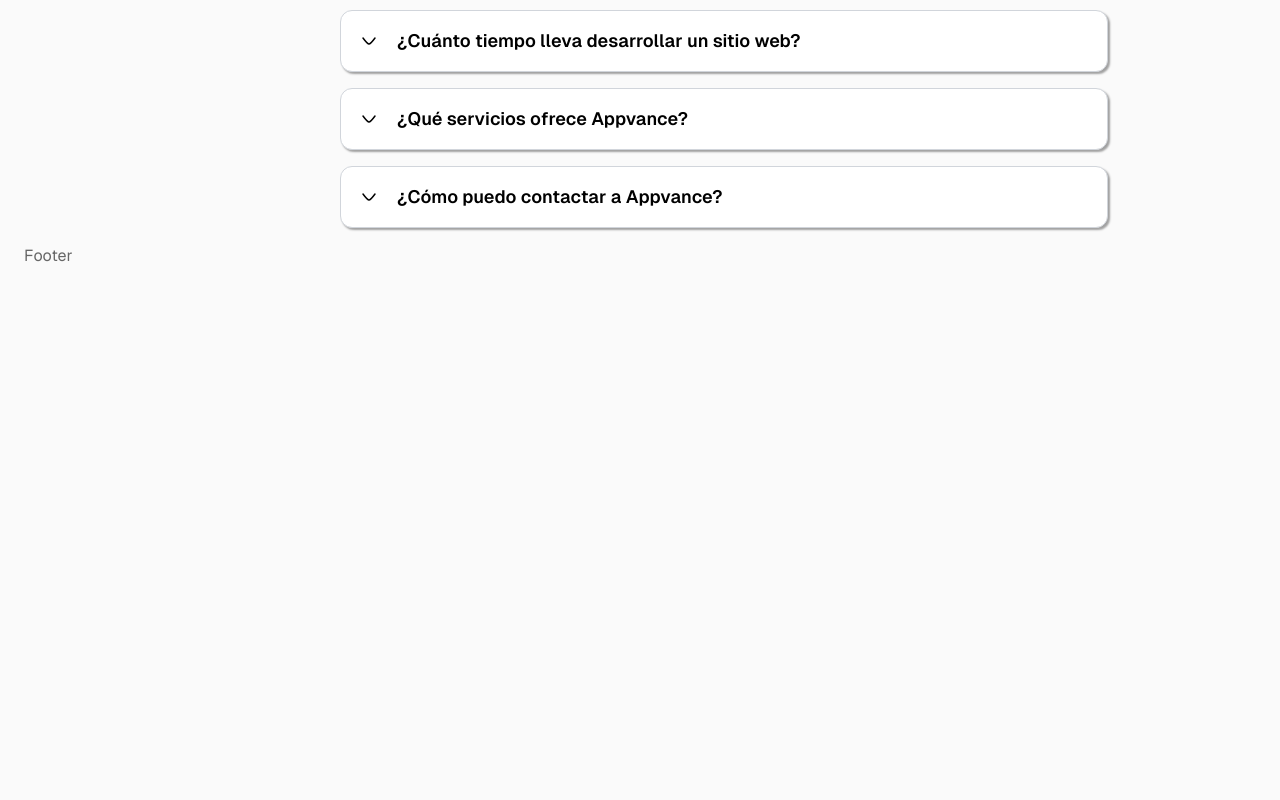
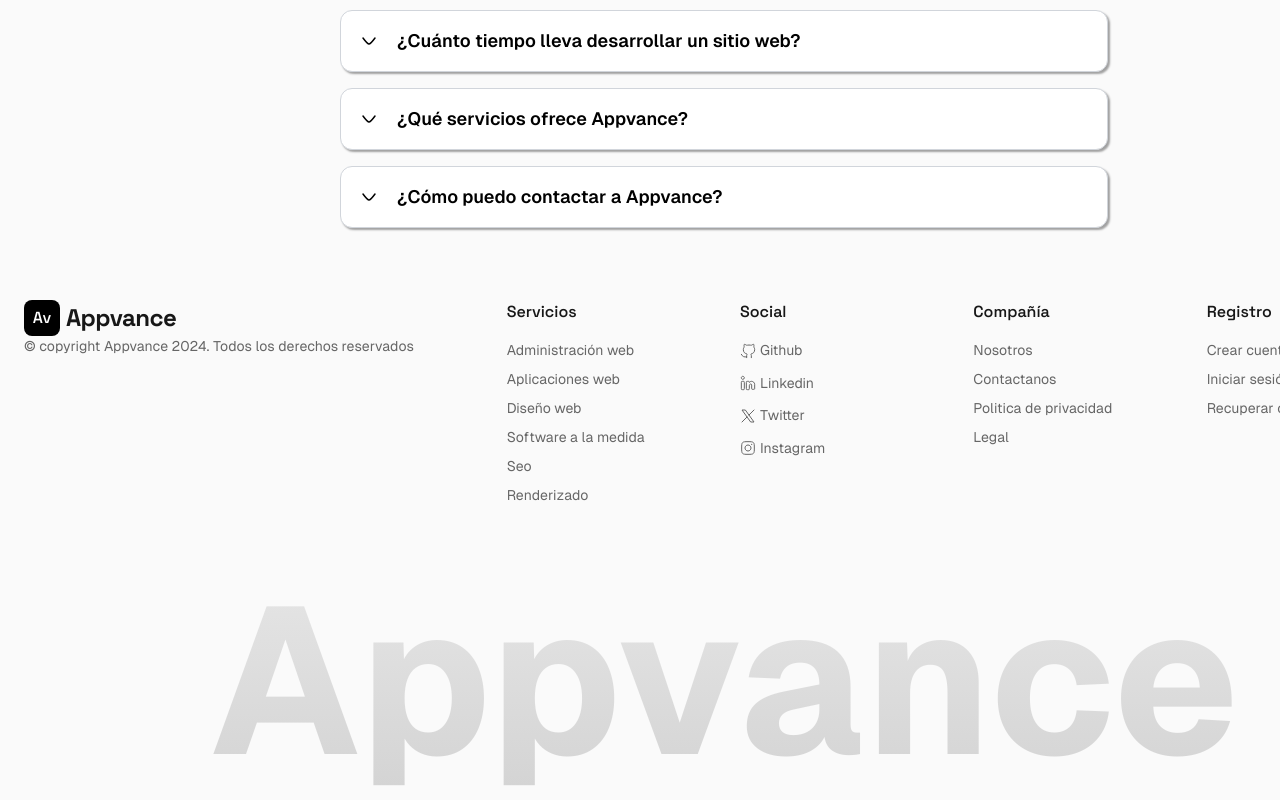
Before and after one commit to VictorManl/appvance, a Next.js app: page /home in a window 1280 px wide. Shown: the part 1034-1834 px from the top of the page. Before the commit the page ends 1302 px from the top, so only its background shows below. Built offline with nearby package versions, Linux system fonts and the light colour scheme.

Commit message:
Agregar íconos de redes sociales (Github, Instagram, Linkedin, Twitter) y actualizar el pie de página con enlaces correspondientes

```diff
--- /dev/null
+++ b/src/assets/icons/Github.tsx
@@ -0,0 +1,27 @@
+const Github = (props: React.SVGProps<SVGSVGElement>) => (
+	<svg
+		xmlns="http://www.w3.org/2000/svg"
+		viewBox="0 0 24 24"
+		width={24}
+		height={24}
+		color={'#000000'}
+		fill={'none'}
+		{...props}
+	>
+		<path
+			d="M10 20.5675C6.57143 21.7248 3.71429 20.5675 2 17"
+			stroke="currentColor"
+			strokeWidth="1.5"
+			strokeLinecap="round"
+			strokeLinejoin="round"
+		/>
+		<path
+			d="M10 22V18.7579C10 18.1596 10.1839 17.6396 10.4804 17.1699C10.6838 16.8476 10.5445 16.3904 10.1771 16.2894C7.13394 15.4528 5 14.1077 5 9.64606C5 8.48611 5.38005 7.39556 6.04811 6.4464C6.21437 6.21018 6.29749 6.09208 6.31748 5.9851C6.33746 5.87813 6.30272 5.73852 6.23322 5.45932C5.95038 4.32292 5.96871 3.11619 6.39322 2.02823C6.39322 2.02823 7.27042 1.74242 9.26698 2.98969C9.72282 3.27447 9.95075 3.41686 10.1515 3.44871C10.3522 3.48056 10.6206 3.41384 11.1573 3.28041C11.8913 3.09795 12.6476 3 13.5 3C14.3524 3 15.1087 3.09795 15.8427 3.28041C16.3794 3.41384 16.6478 3.48056 16.8485 3.44871C17.0493 3.41686 17.2772 3.27447 17.733 2.98969C19.7296 1.74242 20.6068 2.02823 20.6068 2.02823C21.0313 3.11619 21.0496 4.32292 20.7668 5.45932C20.6973 5.73852 20.6625 5.87813 20.6825 5.9851C20.7025 6.09207 20.7856 6.21019 20.9519 6.4464C21.6199 7.39556 22 8.48611 22 9.64606C22 14.1077 19.8661 15.4528 16.8229 16.2894C16.4555 16.3904 16.3162 16.8476 16.5196 17.1699C16.8161 17.6396 17 18.1596 17 18.7579V22"
+			stroke="currentColor"
+			strokeWidth="1.5"
+			strokeLinecap="round"
+			strokeLinejoin="round"
+		/>
+	</svg>
+)
+export default Github
--- /dev/null
+++ b/src/assets/icons/Instagram.tsx
@@ -0,0 +1,32 @@
+const Instagram = (props: React.SVGProps<SVGSVGElement>) => (
+	<svg
+		xmlns="http://www.w3.org/2000/svg"
+		viewBox="0 0 24 24"
+		width={24}
+		height={24}
+		color={'#000000'}
+		fill={'none'}
+		{...props}
+	>
+		<path
+			d="M2.5 12C2.5 7.52166 2.5 5.28249 3.89124 3.89124C5.28249 2.5 7.52166 2.5 12 2.5C16.4783 2.5 18.7175 2.5 20.1088 3.89124C21.5 5.28249 21.5 7.52166 21.5 12C21.5 16.4783 21.5 18.7175 20.1088 20.1088C18.7175 21.5 16.4783 21.5 12 21.5C7.52166 21.5 5.28249 21.5 3.89124 20.1088C2.5 18.7175 2.5 16.4783 2.5 12Z"
+			stroke="currentColor"
+			strokeWidth="1.5"
+			strokeLinejoin="round"
+		/>
+		<path
+			d="M16.5 12C16.5 14.4853 14.4853 16.5 12 16.5C9.51472 16.5 7.5 14.4853 7.5 12C7.5 9.51472 9.51472 7.5 12 7.5C14.4853 7.5 16.5 9.51472 16.5 12Z"
+			stroke="currentColor"
+			strokeWidth="1.5"
+		/>
+		<path
+			d="M17.5078 6.5L17.4988 6.5"
+			stroke="currentColor"
+			strokeWidth="2"
+			strokeLinecap="round"
+			strokeLinejoin="round"
+		/>
+	</svg>
+)
+
+export default Instagram
--- /dev/null
+++ b/src/assets/icons/Linkedin.tsx
@@ -0,0 +1,30 @@
+const Linkedin = (props: React.SVGProps<SVGSVGElement>) => (
+	<svg
+		xmlns="http://www.w3.org/2000/svg"
+		viewBox="0 0 24 24"
+		width={24}
+		height={24}
+		color={'#000000'}
+		fill={'none'}
+		{...props}
+	>
+		<path
+			d="M4.5 9.5H4C3.05719 9.5 2.58579 9.5 2.29289 9.79289C2 10.0858 2 10.5572 2 11.5V20C2 20.9428 2 21.4142 2.29289 21.7071C2.58579 22 3.05719 22 4 22H4.5C5.44281 22 5.91421 22 6.20711 21.7071C6.5 21.4142 6.5 20.9428 6.5 20V11.5C6.5 10.5572 6.5 10.0858 6.20711 9.79289C5.91421 9.5 5.44281 9.5 4.5 9.5Z"
+			stroke="currentColor"
+			strokeWidth="1.5"
+		/>
+		<path
+			d="M6.5 4.25C6.5 5.49264 5.49264 6.5 4.25 6.5C3.00736 6.5 2 5.49264 2 4.25C2 3.00736 3.00736 2 4.25 2C5.49264 2 6.5 3.00736 6.5 4.25Z"
+			stroke="currentColor"
+			strokeWidth="1.5"
+		/>
+		<path
+			d="M12.326 9.5H11.5C10.5572 9.5 10.0858 9.5 9.79289 9.79289C9.5 10.0858 9.5 10.5572 9.5 11.5V20C9.5 20.9428 9.5 21.4142 9.79289 21.7071C10.0858 22 10.5572 22 11.5 22H12C12.9428 22 13.4142 22 13.7071 21.7071C14 21.4142 14 20.9428 14 20L14.0001 16.5001C14.0001 14.8433 14.5281 13.5001 16.0879 13.5001C16.8677 13.5001 17.5 14.1717 17.5 15.0001V19.5001C17.5 20.4429 17.5 20.9143 17.7929 21.2072C18.0857 21.5001 18.5572 21.5001 19.5 21.5001H19.9987C20.9413 21.5001 21.4126 21.5001 21.7055 21.2073C21.9984 20.9145 21.9985 20.4432 21.9987 19.5006L22.0001 14.0002C22.0001 11.515 19.6364 9.50024 17.2968 9.50024C15.9649 9.50024 14.7767 10.1531 14.0001 11.174C14 10.5439 14 10.2289 13.8632 9.995C13.7765 9.84686 13.6531 9.72353 13.505 9.63687C13.2711 9.5 12.9561 9.5 12.326 9.5Z"
+			stroke="currentColor"
+			strokeWidth="1.5"
+			strokeLinejoin="round"
+		/>
+	</svg>
+)
+
+export default Linkedin
--- /dev/null
+++ b/src/assets/icons/Twitter.tsx
@@ -0,0 +1,21 @@
+const Twitter = (props: React.SVGProps<SVGSVGElement>) => (
+	<svg
+		xmlns="http://www.w3.org/2000/svg"
+		viewBox="0 0 24 24"
+		width={24}
+		height={24}
+		color={'#000000'}
+		fill={'none'}
+		{...props}
+	>
+		<path
+			d="M3 21L10.5484 13.4516M21 3L13.4516 10.5484M13.4516 10.5484L8 3H3L10.5484 13.4516M13.4516 10.5484L21 21H16L10.5484 13.4516"
+			stroke="currentColor"
+			strokeWidth="1.5"
+			strokeLinecap="round"
+			strokeLinejoin="round"
+		/>
+	</svg>
+)
+
+export default Twitter
--- a/src/assets/icons/index.ts
+++ b/src/assets/icons/index.ts
@@ -2,10 +2,14 @@ export { default as ArrowDown } from './ArrowDown'
 export { default as Chat } from './Chat'
 export { default as Dashboard } from './Dashboard'
 export { default as Design } from './Design'
+export { default as Github } from './Github'
+export { default as Instagram } from './Instagram'
+export { default as Linkedin } from './Linkedin'
 export { default as Mobile } from './Mobile'
 export { default as MobileDev } from './MobileDev'
 export { default as Seo } from './Seo'
 export { default as Software } from './Software'
+export { default as Twitter } from './Twitter'
 export { default as Web } from './Web'
 export { default as WebRendering } from './WebRendering'
 export * from './index'
--- a/src/components/Footer/Footer.tsx
+++ b/src/components/Footer/Footer.tsx
@@ -1,7 +1,190 @@
+import Link from 'next/link'
+import { Logotipo } from '../Header'
+import { Github, Instagram, Linkedin, Twitter } from '@/assets/icons'
+
 export default function Footer() {
 	return (
-		<footer className="mx-auto w-[calc(1400px+calc(2*24px))] px-6">
-			Footer
+		<footer className="mx-auto mt-10 w-[calc(1400px+calc(2*24px))] px-6">
+			<div className="grid grid-cols-12 space-x-4 py-4">
+				<div className="col-span-4 w-full">
+					<Logotipo />
+					<p className="text-sm">
+						© copyright Appvance 2024. Todos los derechos reservados
+					</p>
+				</div>
+				<div className="col-span-2 flex flex-col gap-4">
+					<span className="font-space-grotesk text-base font-semibold text-foreground">
+						Servicios
+					</span>
+					<ul className="flex w-full flex-col gap-2 text-[14px]">
+						<li className="">
+							<Link
+								href="/#"
+								className="transition-colors hover:text-foreground"
+							>
+								Administración web
+							</Link>
+						</li>
+						<li className="">
+							<Link
+								href="/#"
+								className="transition-colors hover:text-foreground"
+							>
+								Aplicaciones web
+							</Link>
+						</li>
+						<li>
+							<Link
+								href="/#"
+								className="transition-colors hover:text-foreground"
+							>
+								Diseño web
+							</Link>
+						</li>
+						<li className="">
+							<Link
+								href="/#"
+								className="transition-colors hover:text-foreground"
+							>
+								Software a la medida
+							</Link>
+						</li>
+
+						<li className="">
+							<Link
+								href="/#"
+								className="transition-colors hover:text-foreground"
+							>
+								Seo
+							</Link>
+						</li>
+						<li className="">
+							<Link
+								href="/#"
+								className="transition-colors hover:text-foreground"
+							>
+								Renderizado
+							</Link>
+						</li>
+					</ul>
+				</div>
+				<div className="col-span-2 flex flex-col gap-4">
+					<span className="font-space-grotesk text-base font-semibold text-foreground">
+						Social
+					</span>
+					<ul className="flex w-full flex-col gap-2 text-[14px]">
+						<li className="">
+							<Link
+								href="/#"
+								className="inline-flex items-center gap-1 transition-colors hover:text-foreground"
+							>
+								<Github className="size-4 text-inherit" />
+								<span>Github</span>
+							</Link>
+						</li>
+						<li className="">
+							<Link
+								href="/#"
+								className="inline-flex items-center gap-1 transition-colors hover:text-foreground"
+							>
+								<Linkedin className="size-4 text-inherit" />
+								<span>Linkedin</span>
+							</Link>
+						</li>
+						<li className="">
+							<Link
+								href="/#"
+								className="inline-flex items-center gap-1 transition-colors hover:text-foreground"
+							>
+								<Twitter className="size-4 text-inherit" />
+								<span>Twitter</span>
+							</Link>
+						</li>
+						<li className="">
+							<Link
+								href="/#"
+								className="inline-flex items-center gap-1 transition-colors hover:text-foreground"
+							>
+								<Instagram className="size-4 text-inherit" />
+								<span>Instagram</span>
+							</Link>
+						</li>
+					</ul>
+				</div>
+				<div className="col-span-2 flex flex-col gap-4">
+					<span className="font-space-grotesk text-base font-semibold text-foreground">
+						Compañía
+					</span>
+					<ul className="flex w-full flex-col gap-2 text-[14px]">
+						<li className="">
+							<Link
+								href="/#"
+								className="transition-colors hover:text-foreground"
+							>
+								Nosotros
+							</Link>
+						</li>
+						<li className="">
+							<Link
+								href="/#"
+								className="transition-colors hover:text-foreground"
+							>
+								Contactanos
+							</Link>
+						</li>
+						<li className="">
+							<Link
+								href="/#"
+								className="transition-colors hover:text-foreground"
+							>
+								Politica de privacidad
+							</Link>
+						</li>
+						<li className="">
+							<Link
+								href="/#"
+								className="transition-colors hover:text-foreground"
+							>
+								Legal
+							</Link>
+						</li>
+					</ul>
+				</div>
+				<div className="col-span-2 flex flex-col gap-4">
+					<span className="font-space-grotesk text-base font-semibold text-foreground">
+						Registro
+					</span>
+					<ul className="flex w-full flex-col gap-2 text-[14px]">
+						<li className="">
+							<Link
+								href="/#"
+								className="transition-colors hover:text-foreground"
+							>
+								Crear cuenta
+							</Link>
+						</li>
+						<li className="">
+							<Link
+								href="/#"
+								className="transition-colors hover:text-foreground"
+							>
+								Iniciar sesión
+							</Link>
+						</li>
+						<li className="">
+							<Link
+								href="/#"
+								className="transition-colors hover:text-foreground"
+							>
+								Recuperar contraseña
+							</Link>
+						</li>
+					</ul>
+				</div>
+			</div>
+			<p className="inset-x-0 mt-14 bg-gradient-to-b from-neutral-200 to-neutral-300 bg-clip-text text-center text-5xl font-bold text-transparent md:text-9xl lg:text-[12rem] xl:text-[13rem]">
+				Appvance
+			</p>
 		</footer>
 	)
 }
```
